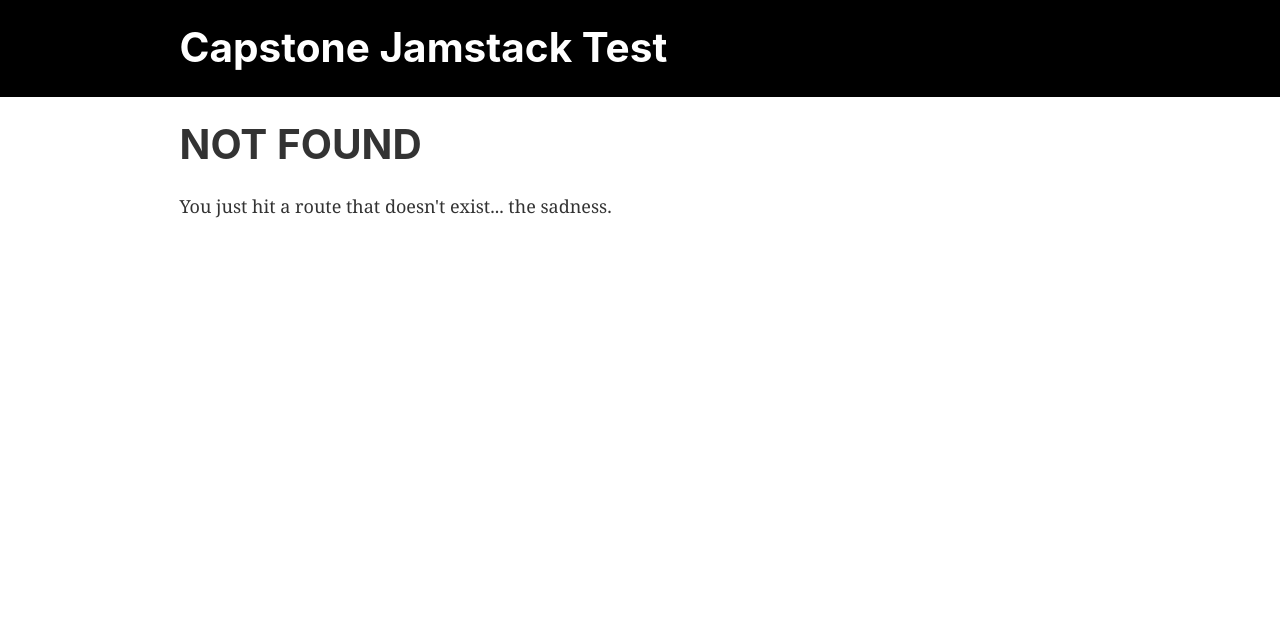
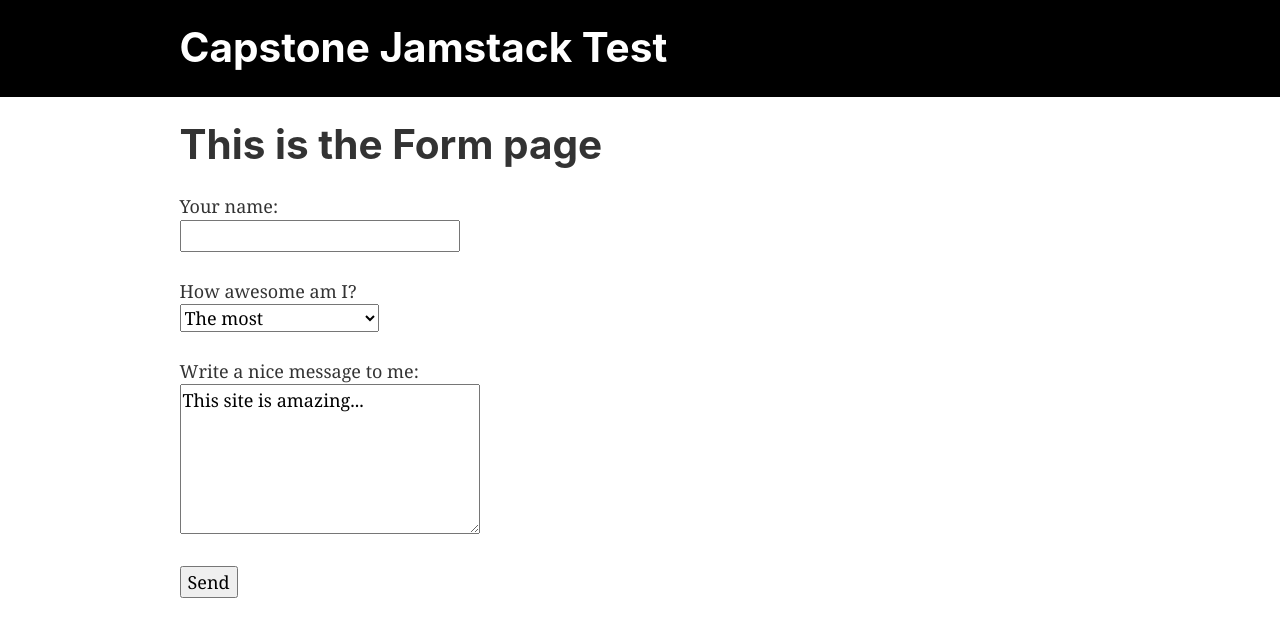
Before and after one commit to JeremyCrichton/gatsby-test, a Gatsby site: page /form-page in a window 1280 px wide. Before the commit this address had no page. Built offline with nearby package versions, Linux system fonts and the light colour scheme; Gatsby itself is replaced by a stand-in of ours.

Commit message:
add netlify form

```diff
--- /dev/null
+++ b/src/components/form.js
@@ -0,0 +1,49 @@
+import React, { useState } from "react"
+
+const Form = () => {
+  const [name, setName] = useState("")
+  const [level, setLevel] = useState("")
+  const [message, setmessage] = useState("This site is amazing...")
+  return (
+    <form
+      name="contact"
+      method="POST"
+      data-netlify="true"
+      action="/thanks-page"
+    >
+      <label htmlFor="name">Your name: </label>
+      <p>
+        <input
+          name="name"
+          value={name}
+          onChange={e => setName(e.target.value)}
+        />
+      </p>
+      <label htmlFor="level">How awesome am I?</label>
+      <p>
+        <select
+          value={level}
+          onChange={e => setLevel(e.target.value)}
+          name="level"
+          id="level"
+        >
+          <option value="most">The most</option>
+          <option value="more">Even more than that</option>
+        </select>
+      </p>
+      <label htmlFor="message">Write a nice message to me: </label>
+      <p>
+        <textarea
+          name="message"
+          value={message}
+          onChange={e => setmessage(e.target.value)}
+        />
+      </p>
+      <p>
+        <button type="submit">Send</button>
+      </p>
+    </form>
+  )
+}
+
+export default Form
--- a/src/components/layout.css
+++ b/src/components/layout.css
@@ -158,6 +158,8 @@ legend {
 }
 textarea {
   overflow: auto;
+  width: 300px;
+  height: 150px;
 }
 [type="checkbox"],
 [type="radio"] {
--- a/src/components/layout.js
+++ b/src/components/layout.js
@@ -8,6 +8,7 @@
 import React from "react"
 import PropTypes from "prop-types"
 import { useStaticQuery, graphql } from "gatsby"
+import { Link } from "gatsby"
 
 import Header from "./header"
 import "./layout.css"
--- a/src/pages/404.js
+++ b/src/pages/404.js
@@ -7,7 +7,7 @@ const NotFoundPage = () => (
   <Layout>
     <SEO title="404: Not found" />
     <h1>NOT FOUND</h1>
-    <p>You just hit a route that doesn&#39;t exist... the sadness.</p>
+    <p>You just hit a route that doesn&#39;t exist... :'(</p>
   </Layout>
 )
 
--- /dev/null
+++ b/src/pages/form-page.js
@@ -0,0 +1,15 @@
+import React from "react"
+
+import Layout from "../components/layout"
+import SEO from "../components/seo"
+import Form from "../components/form"
+
+const FormPage = () => (
+  <Layout>
+    <SEO title="Form Page" />
+    <h1>This is the Form page</h1>
+    <Form />
+  </Layout>
+)
+
+export default FormPage
--- a/src/pages/index.js
+++ b/src/pages/index.js
@@ -9,6 +9,7 @@ const IndexPage = () => (
     <SEO title="Home" />
     <h1>This is the Homepage</h1>
     <Link to="/page-2/">Go to page 2</Link> <br />
+    <Link to="/form-page/">Go to the form</Link> <br />
   </Layout>
 )
 
```
Also changed, not shown: src/pages/thanks-page.js (added, +13 -0 lines).
